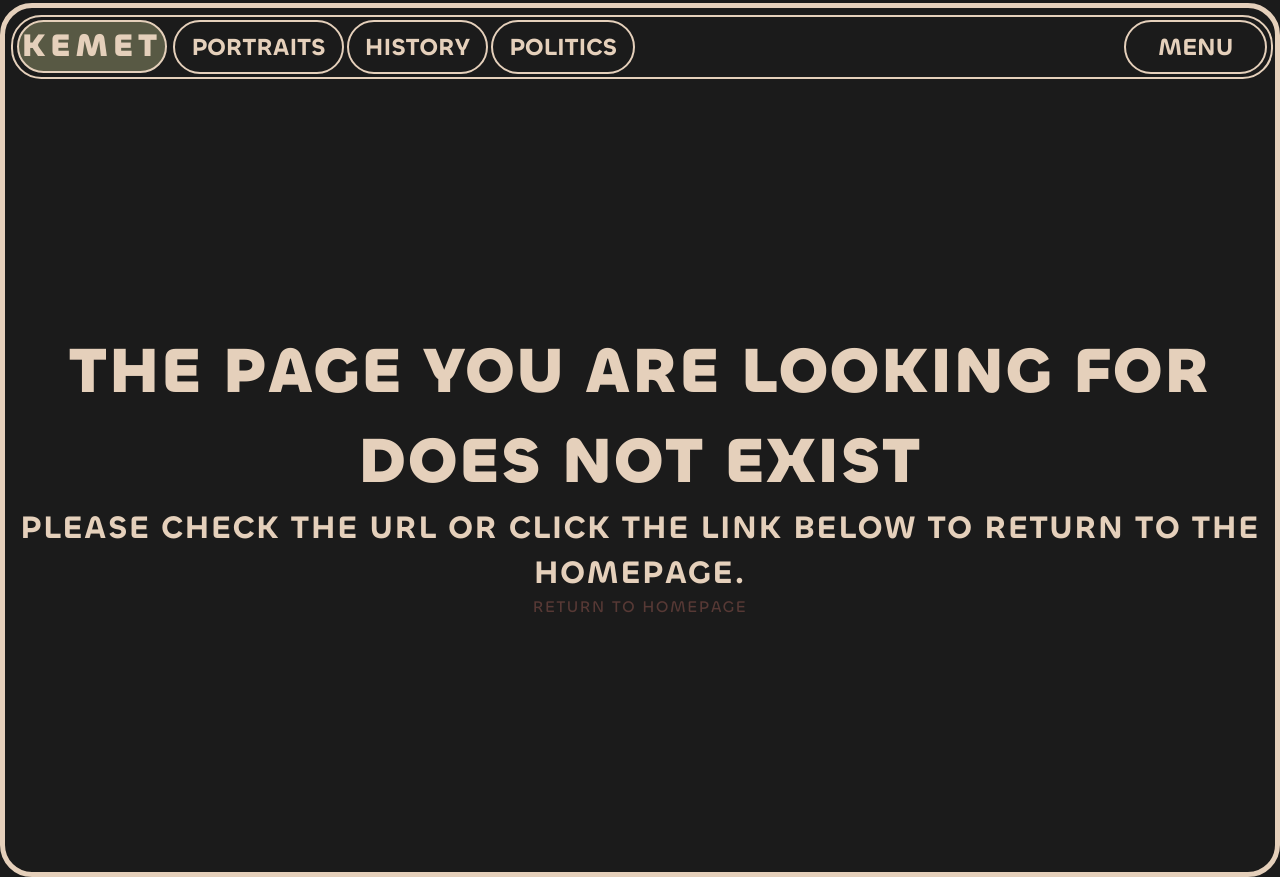
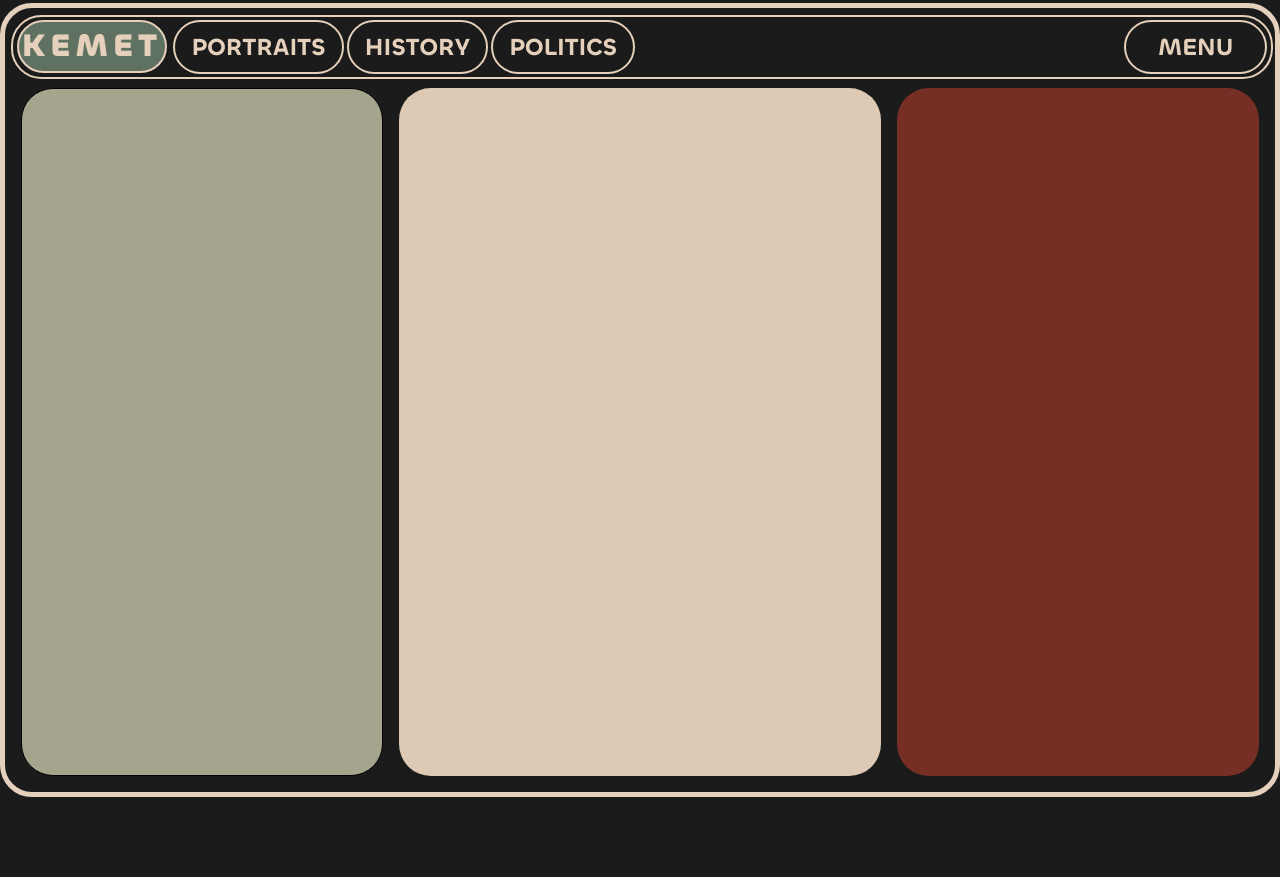
Before and after one commit to shehabwaleedd/kemet, a React (Create React App) app: page /about in a window 1280 px wide. After the commit the page ends 800 px from the top, so only its background shows below. Built offline with nearby package versions, Linux system fonts and the light colour scheme.

Commit message:
added firebase for the database. minor changed for home page. established the about page.

```diff
--- a/package.json
+++ b/package.json
@@ -7,6 +7,7 @@
     "@testing-library/react": "^13.4.0",
     "@testing-library/user-event": "^13.5.0",
     "boxicons": "^2.1.4",
+    "firebase": "^10.4.0",
     "framer-motion": "^10.10.0",
     "gsap": "^3.12.2",
     "gsap-trial": "^3.11.5",
--- /dev/null
+++ b/src/components/authContext/AuthContext.js
@@ -0,0 +1,17 @@
+import { createContext, useContext, useState } from 'react';
+const UserContext = createContext();
+
+export const UserContextProvider = ({ children }) => {
+    const [user, setUser] = useState({});
+
+
+    return (
+        <UserContext.Provider value={{ user  }}>
+            {children}
+        </UserContext.Provider>
+    );
+};
+
+export const useUserAuth = () => { // Rename UserAuth to useAuth
+    return useContext(UserContext);
+};
--- a/src/index.js
+++ b/src/index.js
@@ -7,6 +7,7 @@ import { BrowserRouter as Router } from 'react-router-dom';
 import { Suspense } from 'react';
 import Loading from './utils/loading/Loading.tsx';
 import { HelmetProvider } from 'react-helmet-async';
+import { UserContextProvider } from './components/authContext/AuthContext';
 
 
 const root = ReactDOM.createRoot(document.getElementById('root'));
@@ -15,7 +16,9 @@ root.render(
     <Router>
       <Suspense fallback={<Loading height={100} />}>
         <HelmetProvider>
-          <App />
+          <UserContextProvider>
+            <App />
+          </UserContextProvider>
         </HelmetProvider>
       </Suspense>
     </Router>
--- a/src/navbar/Navbar.scss
+++ b/src/navbar/Navbar.scss
@@ -29,7 +29,7 @@
             justify-content: flex-start;
 
             .nav__logo {
-                background-color: #585944;
+                background-color: #5F7161;
                 border-radius: 1.9rem;
                 padding: 0.2rem 0.2rem;
                 height: 100%;
--- /dev/null
+++ b/src/pages/about/About.jsx
@@ -0,0 +1,23 @@
+import React from 'react'
+import "./About.scss"
+
+const About = () => {
+    return (
+        <section className='about'>
+            <div className="about__container">
+                <div className="ac__left">
+
+                </div>
+                <div className="ac__middle">
+
+                </div>
+                <div className="ac__right">
+
+                </div>
+
+            </div>
+        </section>
+    )
+}
+
+export default About
--- /dev/null
+++ b/src/pages/about/About.scss
@@ -0,0 +1,50 @@
+.about {
+    display: flex;
+    flex-direction: column;
+    justify-content: center;
+    align-items: center;
+    gap: 1rem;
+    width: 100%;
+    height: 90vh;
+    padding: 0.5rem;
+    .about__container {
+        display: grid;
+        grid-template-columns: 1.5fr 2fr 1.5fr;
+        gap: 1rem;
+        height: 100%;
+        width: 100%;
+        padding: 0.5rem;
+        .ac__left {
+            display: flex;
+            flex-direction: column;
+            align-items: center;
+            justify-content: center;
+            width: 100%;
+            height: 100%;
+            background-color: #a5a58d;
+            border: 1px solid black;
+            border-radius: 2rem;
+        }
+        .ac__middle{
+            display: flex;
+            flex-direction: column;
+            width: 100%;
+            height: 100%;
+            background-color: #ddc9b4;
+            border-radius: 2rem;
+            padding: 2.25rem 2rem;
+        }
+        .ac__right {
+            display: flex;
+            flex-direction: column;
+            justify-content: flex-start;
+            align-items: flex-start;
+            width: 100%;
+            height: 100%;
+            background-color: #772e25;
+            border-radius: 2rem;
+            padding: 1rem;
+            gap: 0.1rem;
+        }
+    }
+}
--- a/src/pages/home/Home.jsx
+++ b/src/pages/home/Home.jsx
@@ -13,13 +13,16 @@ const Home = () => {
             <div className="home__container">
                 <div className="home__left">
                     <div className="hl__container">
-                        <span>History</span>
-                        <h1>Battle of Kadesh</h1>
+                        <Link to="/portraits">
+                            <span>Portraits</span>
+                        </Link>
+                        <h1>Mohammad Ali Basha</h1>
                         <img src={mohammadali} alt="" />
-                        <div className="hl__container-lower">
+                        <h2> portrait of Muhammad Ali Basha (1769–1849). Founder of Modern Egypt and the Khedivate of Egypt and Sudan.</h2>
+                        <Link to="/portraits" className="hl__container-lower">
                             <p>Continue Reading</p>
                             <HiOutlineArrowNarrowRight className='arrow' />
-                        </div>
+                        </Link>
                     </div>
                 </div>
                 <div className="home__right">
@@ -27,7 +30,7 @@ const Home = () => {
                         <div className="hr__upper">
                             <div className="hr__upper-container">
                                 <div className="hr__upper-left">
-                                    <span>history</span>
+                                    <Link to="/culture">Culture</Link>
                                     <h1>Egyptian influence on Persia in the Pre-Islamic period</h1>
                                     <p>In the fields of artistic work, architecture and sculpture, the Persians do not seem to have had any lasting impact on Egyptian tradition, during either both Achaemenid occupations of Egypt...</p>
                                 </div>
@@ -35,24 +38,24 @@ const Home = () => {
                                     <img src={islamicCairo} alt="" />
                                 </div>
                             </div>
-                            <div className="get_started">
+                            <Link to="/culture" className="get_started">
                                 <p>Get Started</p>
                                 <HiOutlineArrowNarrowRight className='arrow-right' />
-                            </div>
+                            </Link>
                         </div>
                         <div className="hr__lower">
                             <div className="hr__lower-left">
-                                <img src={mohammadali} alt="" />
+                                <img src={kadesh} alt="" />
                                 <div className="hr__lower-title">
                                     <div className="hr__lower-title-upper">
-                                        <h1>Mohammad Ali Basha</h1>
-                                        <h3>Portraits</h3>
+                                        <h1>Battle of Kadesh</h1>
+                                        <Link to="/history">History</Link>
                                     </div>
-                                    <span> portrait of Muhammad Ali Basha (1769–1849). Founder of Modern Egypt and the Khedivate of Egypt and Sudan.</span>
+                                    <span> The Battle of Kadesh or Battle of Qadesh took place between the forces of the Egyptian Empire under Ramesses II and the Hittite Empire under Muwatalli II at the city of Kadesh on the Orontes River, just upstream of Lake Homs near the modern Syrian-Lebanese border.</span>
                                 </div>
                                 <Link to="/portraits" className="get_started-lower">
                                     <p>Explore More
-                                    <HiOutlineArrowNarrowRight className='arrow-right' />
+                                        <HiOutlineArrowNarrowRight className='arrow-right' />
                                     </p>
                                 </Link>
                             </div>
@@ -62,7 +65,7 @@ const Home = () => {
                                     <div className="hr-right-title">
                                         <div className="hr-right-title_upper">
                                             <h1>Egypt's 1911 Revolution</h1>
-                                            <span>Politics</span>
+                                            <Link to="/politics">Politics</Link>
                                         </div>
                                         <div className="hr-right-title_lower">
                                             <p>On 9 March 1911, the Egyptian army, led by Ahmed Fakhry, mutinied against the Khedive Abbas Hilmi II, and demanded the dismissal of the Wafd ministers and the return of the 1882 constitution.</p>
--- a/src/pages/routes/Routers.jsx
+++ b/src/pages/routes/Routers.jsx
@@ -4,6 +4,7 @@ import { useLocation } from 'react-router-dom';
 import NotFound from '../notFound/NotFound';
 import Loading from '../../utils/loading/Loading.tsx';
 import SiteHome from '../home/SiteHome';
+const About = lazy(() => import('../about/About'));
 
 const Routers = ({ navOpen, setNavOpen }) => {
     const location = useLocation();
@@ -11,6 +12,10 @@ const Routers = ({ navOpen, setNavOpen }) => {
         {
             path: '/',
             element: <SiteHome key={location.pathname} navOpen={navOpen} />,
+        },
+        {
+            path: '/about',
+            element: <About key={location.pathname} />,
         },
         { path: '*', element: <NotFound /> },
     ];
```
Also changed, not shown: src/firebase-config.js (added, +20 -0 lines), src/pages/home/Home.scss (+118 -21 lines), 1 other file (tests, documents, lock files or other folders).
